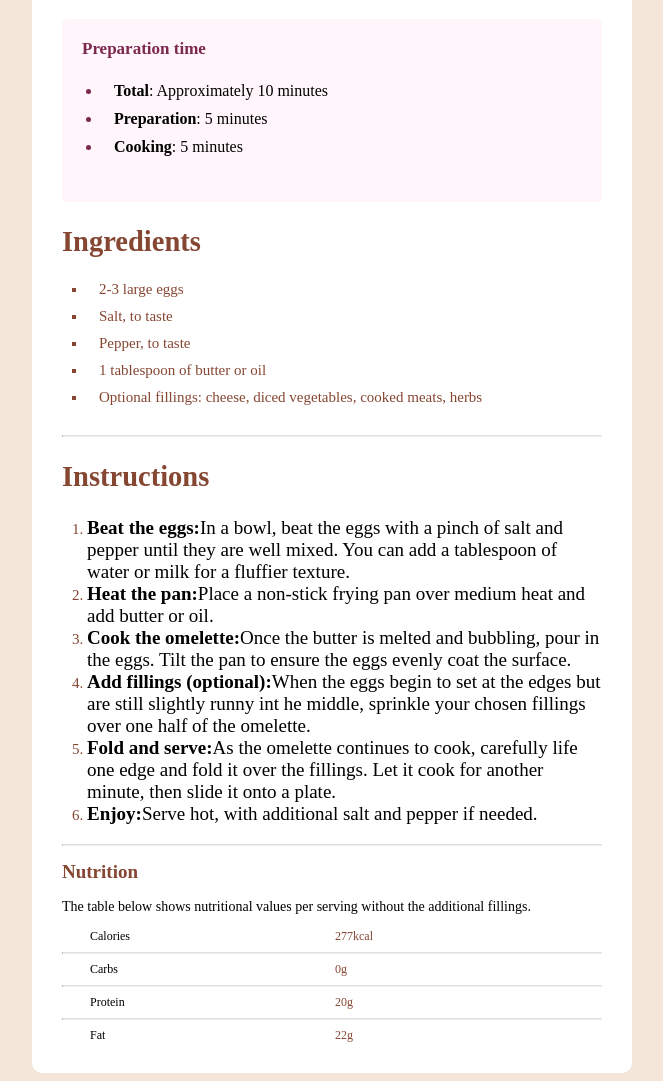
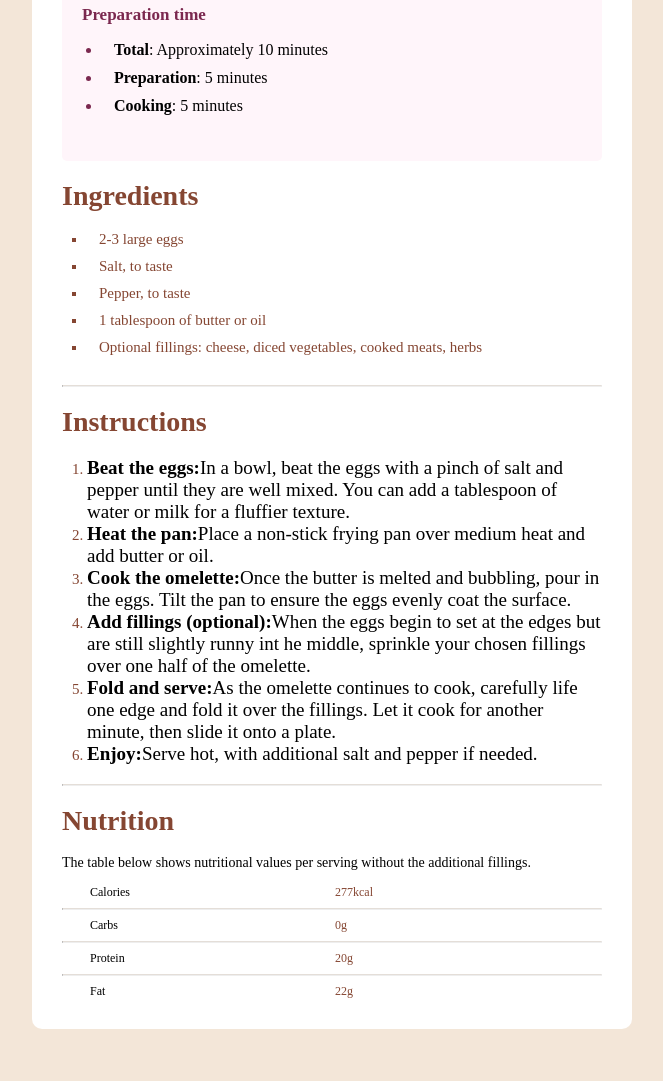
Before and after one commit to Lifes-Tough/Recipe-Page, a plain HTML site: page index.html in a window 1280 px wide. Shown: the part 419-1500 px from the top of the page, without its empty margins (308-971 px from the left). After the commit the page ends 1456 px from the top, so only its background shows below. Drawn offline with Linux system fonts and the light colour scheme.

Commit message:
Made new changes

```diff
--- a/index.html
+++ b/index.html
@@ -11,14 +11,15 @@
 
 </head>
 <body>
+  <div class="main">
     <div class="card">
-    <img src="assets/images/image-omelette.jpeg" alt="omelette" width="100%">
+      <img src="assets/images/image-omelette.jpeg" alt="omelette">
       <h1>Simple Omelette Recipe</h1>
       <p>An easy and quick dish, perfect for any meal.
         This classic omelette combines beaten eggs cooked to perfection, optionally filled with your choice of cheese, vegetables, or meats.</p>
 
       <div class="preparation">
-      <h4 class="preparationTime">Preparation time</h4>
+        <h1 class="preparationTime">Preparation time</h1>
         <ul>
           <li class="prep"><b>Total</b>: Approximately 10 minutes</li>
           <li class="prep"><b>Preparation</b>: 5 minutes</li>
@@ -27,7 +28,7 @@
       </div>
 
       <div class="ingredients">
-      <h2>Ingredients</h1>
+        <h1>Ingredients</h1>
         <ul>
           <li class="ing">2-3 large eggs</li>
           <li class="ing">Salt, to taste</li>
@@ -39,7 +40,7 @@
       </div>
 
       <div class="instructions">
-      <h2 class="insHeader">Instructions</h2>
+        <h1 class="insHeader">Instructions</h1>
         <ol>
           <li class="ins"><b>Beat the eggs:</b>In a bowl, beat the eggs with a pinch of salt and pepper until they are well mixed.
                             You can add a tablespoon of water or milk for a fluffier texture.</li>
@@ -55,7 +56,7 @@
       </div>
 
       <div>
-      <h2 class="nutrition">Nutrition</h2>
+        <h1 class="nutrition">Nutrition</h1>
         <p>The table below shows nutritional values per serving without the additional fillings.</p>
         <div class="container">
           <div class="column1">
@@ -97,6 +98,6 @@
         </div>
       </div>
     </div>
-
+  </div>
 </body>
 </html>
--- a/style.css
+++ b/style.css
@@ -19,11 +19,12 @@ body{
 }
 
 h1{
-    font-size: 38px;
+    font-size: 28px;
 }
 
 img{
     border-radius: 5px;
+    width: 100%;
 }
 
 p{
@@ -92,7 +93,6 @@ ol li.ins::marker{
 
 .nutrition{
     color: hsl(14, 45%, 36%);
-    font-size: 19px;
 }
 
 hr{
```
Lines whose indentation alone changed are shown as unchanged.
